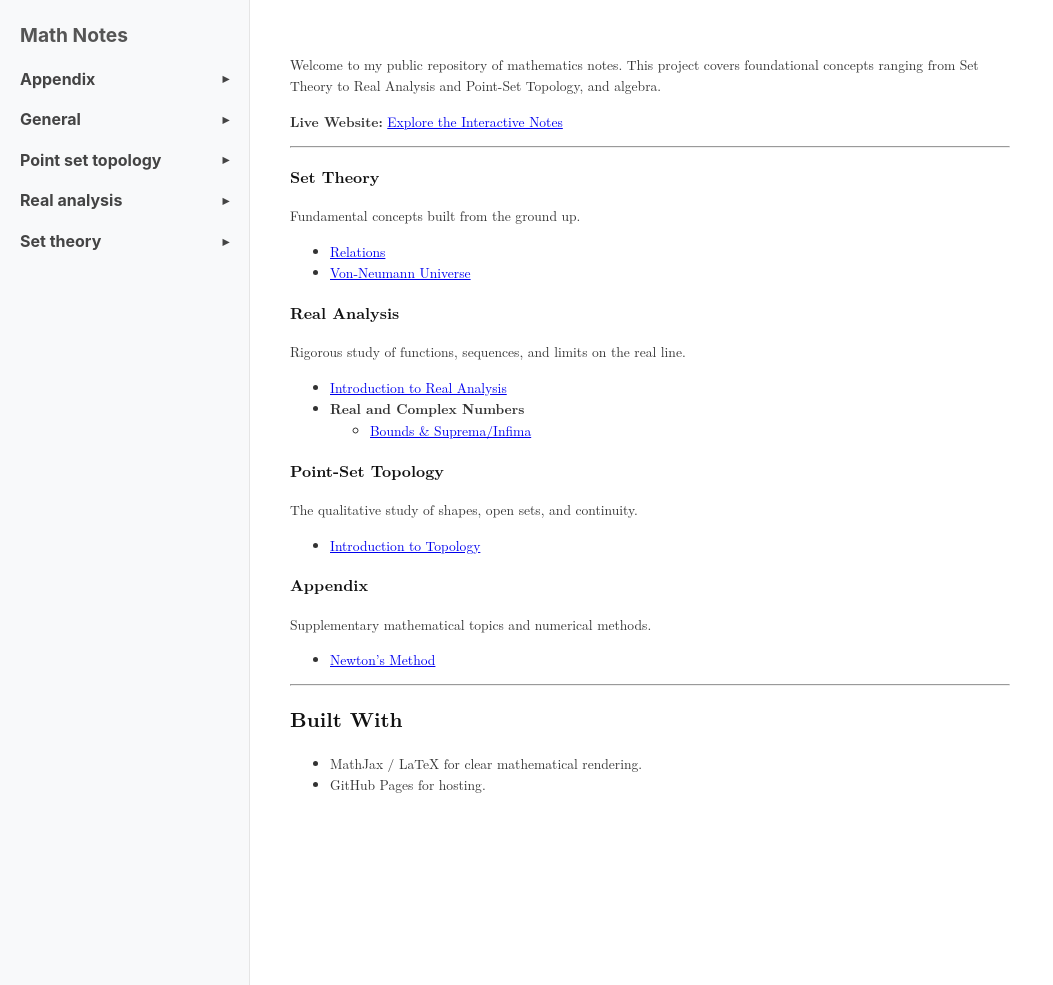
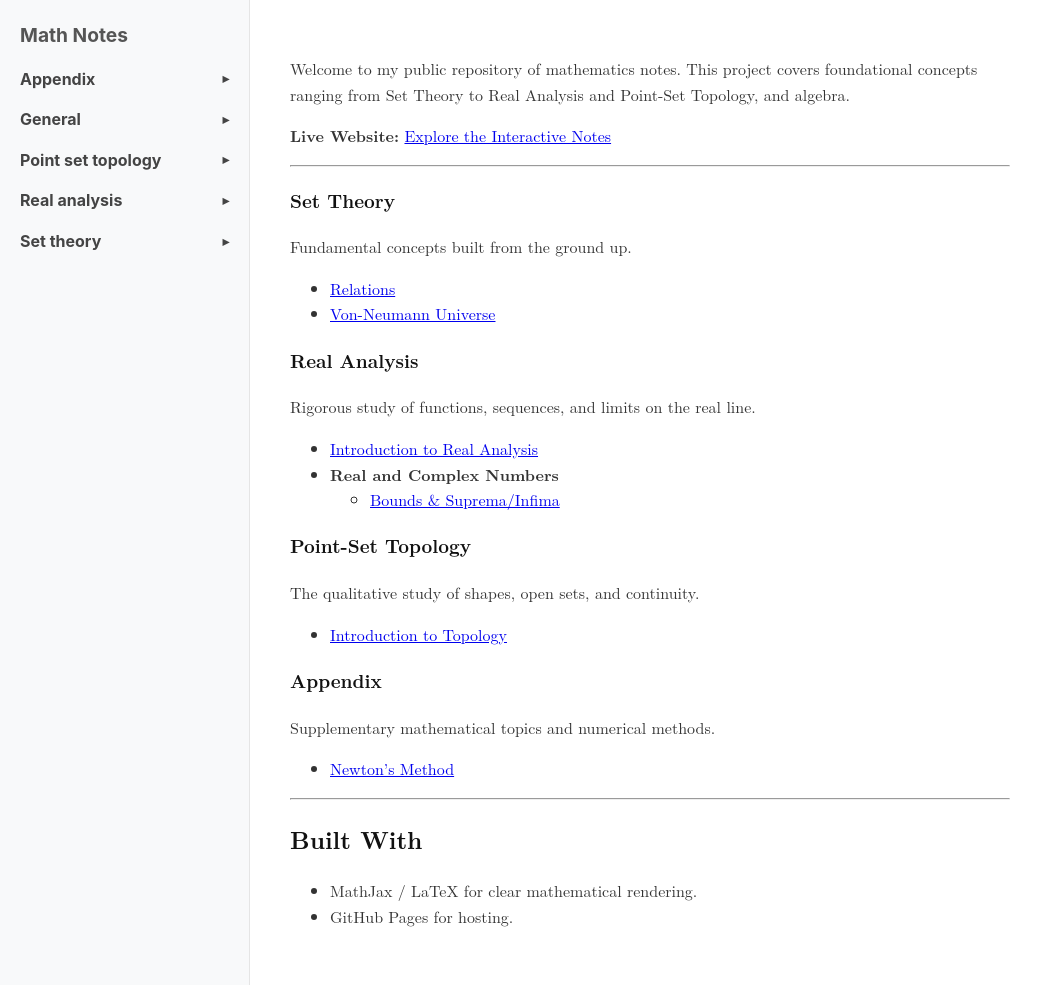
Before and after one commit to Nasif-Abdullah/Math, a Jekyll site: the page built from README.md, in a window 1280 px wide and 985 px high. Shown: the whole window, without its empty margins (0-1053 px from the left). Built offline with Jekyll 4.4.1, drawn with Linux system fonts in a browser that asks for light colours; some web fonts are replaced; our own code applies the rules of GitHub Pages for plain Markdown files.

Commit message:
Update default.html

```diff
--- a/_layouts/default.html
+++ b/_layouts/default.html
@@ -95,7 +95,7 @@
 
             /* LaTeX styling stack */
             font-family: "Latin Modern Roman", "CMU Serif", Georgia, "Times New Roman", serif;
-            font-size: 0.85rem; /* LaTeX text reads better slightly larger on screens */
+            font-size: 1rem; /* LaTeX text reads better slightly larger on screens */
             text-rendering: optimizeLegibility;
         }
 
```
